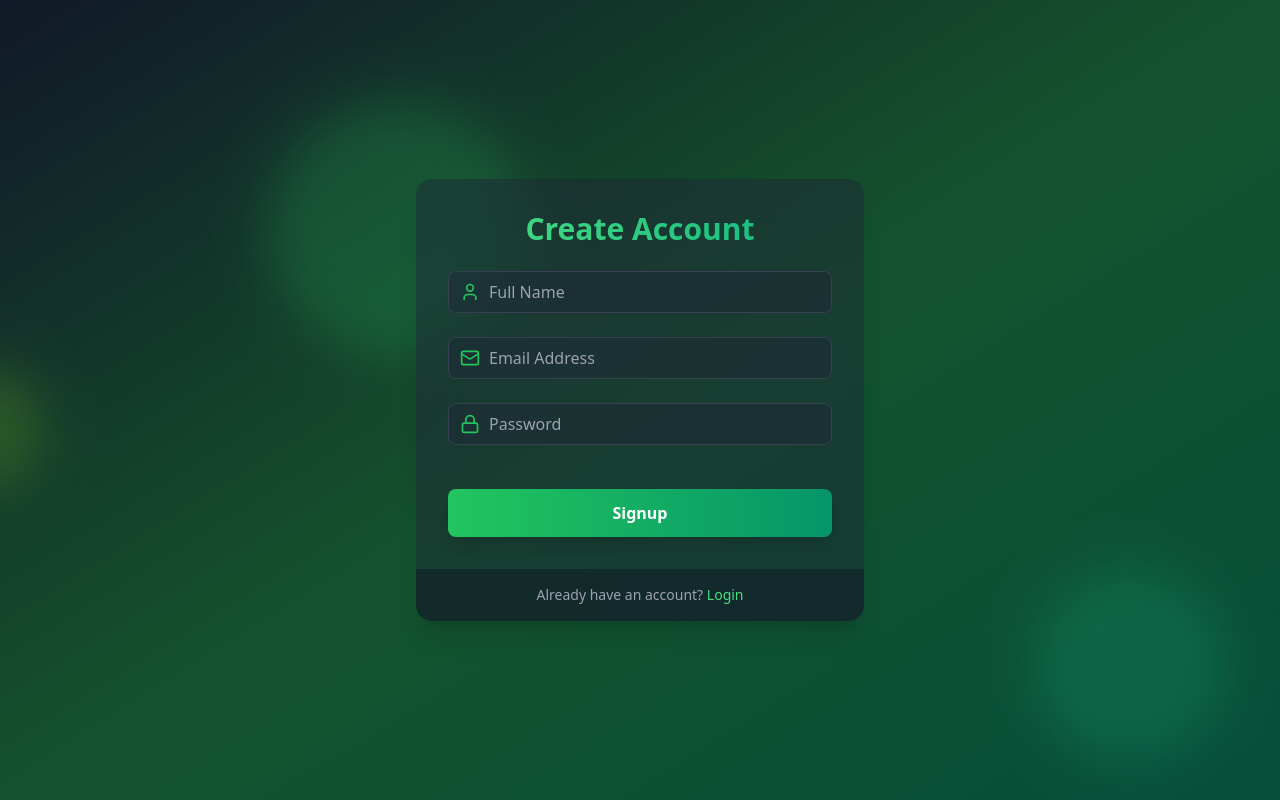
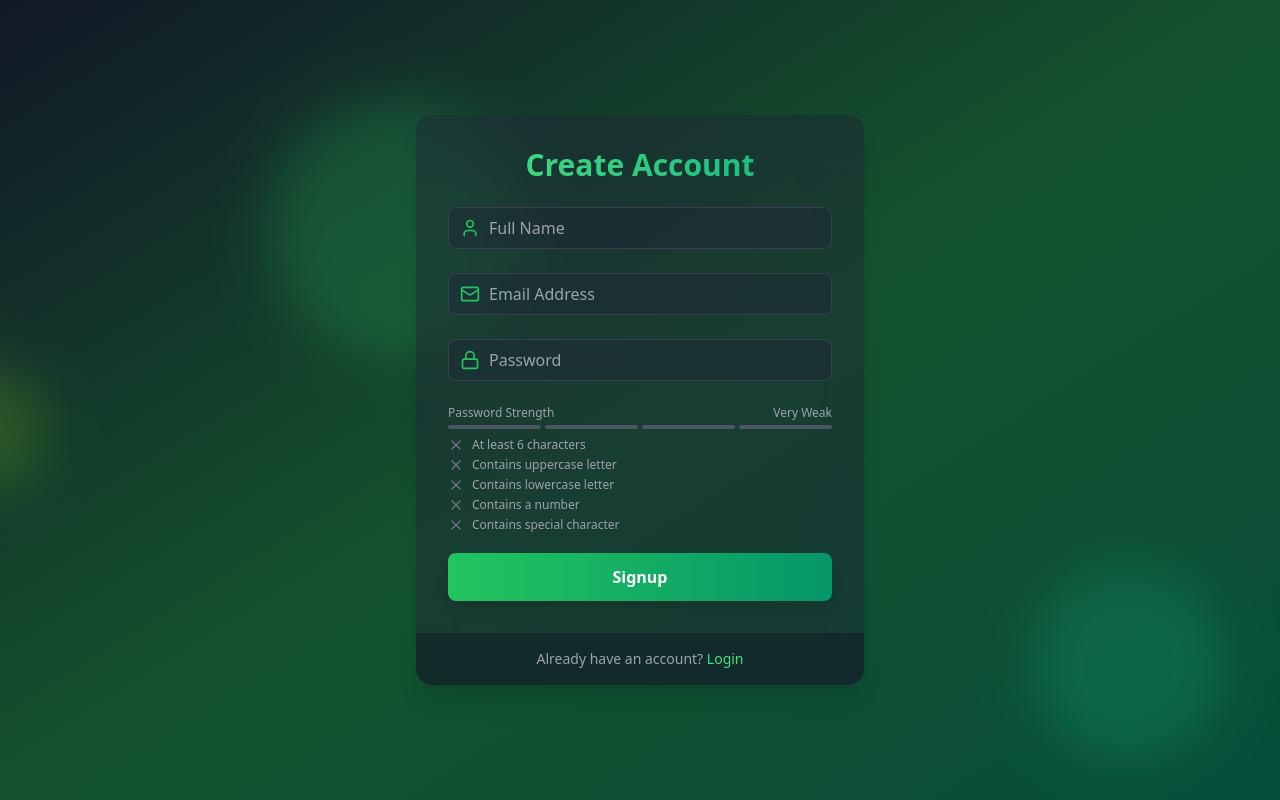
Before and after one commit to VictorMugisha/mern-auth, a React (Vite) app in the folder frontend/: page /signup in a window 1280 px wide. Built offline with nearby package versions, Linux system fonts and the light colour scheme.

Commit message:
Build password strength meter

```diff
--- /dev/null
+++ b/frontend/src/components/PasswordStrengthMeter.jsx
@@ -0,0 +1,82 @@
+import { Check, X } from "lucide-react";
+
+function PasswordCriteria({ password }) {
+  const criteria = [
+    { label: "At least 6 characters", met: password.length >= 6 },
+    { label: "Contains uppercase letter", met: /[A-Z]/.test(password) },
+    { label: "Contains lowercase letter", met: /[a-z]/.test(password) },
+    { label: "Contains a number", met: /\d/.test(password) },
+    {
+      label: "Contains special character",
+      met: /[^A-Za-z0-9]/.test(password),
+    },
+  ];
+
+  return (
+    <div className="mt-2 space-y-1">
+      {criteria.map((item) => (
+        <div key={item.label} className="flex items-center text-xs">
+          {item.met ? (
+            <Check className="text-green-500 mr-2 size-4" />
+          ) : (
+            <X className="text-gray-500 mr-2 size-4" />
+          )}
+          <span className={item.met ? "text-green-500" : "text-gray-400"}>
+            {item.label}
+          </span>
+        </div>
+      ))}
+    </div>
+  );
+}
+
+export default function PasswordStrengthMeter({ password }) {
+  const getStrength = (pass) => {
+    let strength = 0;
+    if (pass.length >= 6) strength++;
+    if (pass.match(/[a-z]/) && pass.match(/[A-Z]/)) strength++;
+    if (pass.match(/\d/)) strength++;
+    if (pass.match(/[^a-zA-Z\d]/)) strength++;
+    return strength;
+  };
+  const strength = getStrength(password);
+
+  const getStrengthText = (strength) => {
+    if (strength === 0) return "Very Weak";
+    if (strength === 1) return "Weak";
+    if (strength === 2) return "Fair";
+    if (strength === 3) return "Good";
+    return "Strong";
+  };
+
+  const getColor = (strength) => {
+    if (strength === 0) return "bg-red-500";
+    if (strength === 1) return "bg-red-400";
+    if (strength === 2) return "bg-yellow-500";
+    if (strength === 3) return "bg-yellow-400";
+    return "bg-green-500";
+  };
+  return (
+    <div className="mt-2">
+      <div className="flex justify-between items-center mb-1">
+        <span className="text-xs text-gray-400">Password Strength</span>
+        <span className="text-xs text-gray-400">
+          {getStrengthText(strength)}
+        </span>
+      </div>
+
+      <div className="flex space-x-1">
+        {[...Array(4)].map((_, index) => (
+          <div
+            key={index}
+            className={`h-1 w-1/4 rounded-full transition-colors duration-300 ${
+              index < strength ? getColor(strength) : "bg-gray-600"
+            }`}
+          ></div>
+        ))}
+      </div>
+
+      <PasswordCriteria password={password} />
+    </div>
+  );
+}
--- a/frontend/src/pages/SignupPage.jsx
+++ b/frontend/src/pages/SignupPage.jsx
@@ -3,6 +3,7 @@ import { Lock, Mail, User } from "lucide-react";
 import Input from "../components/Input";
 import { useState } from "react";
 import { Link } from "react-router-dom";
+import PasswordStrengthMeter from "../components/PasswordStrengthMeter";
 
 export default function SignupPage() {
   const [name, setName] = useState("");
@@ -47,7 +48,8 @@ export default function SignupPage() {
             onChange={(e) => setPassword(e.target.value)}
           />
 
-          {/* Password strength meter */}
+          <PasswordStrengthMeter password={password} />
+
           <motion.button
             className="mt-5 w-full py-3 px-4 bg-gradient-to-r from-green-500 to-emerald-600 text-white font-bold rounded-lg shadow-lg hover:from-green-600 hover:to-emerald-700 focus:outline-none focus:ring-2 focus:ring-green-500 focus:ring-offset-2 focus:ring-offset-gray-900 transition duration-200"
             whileHover={{ scale: 1.02 }}
```
